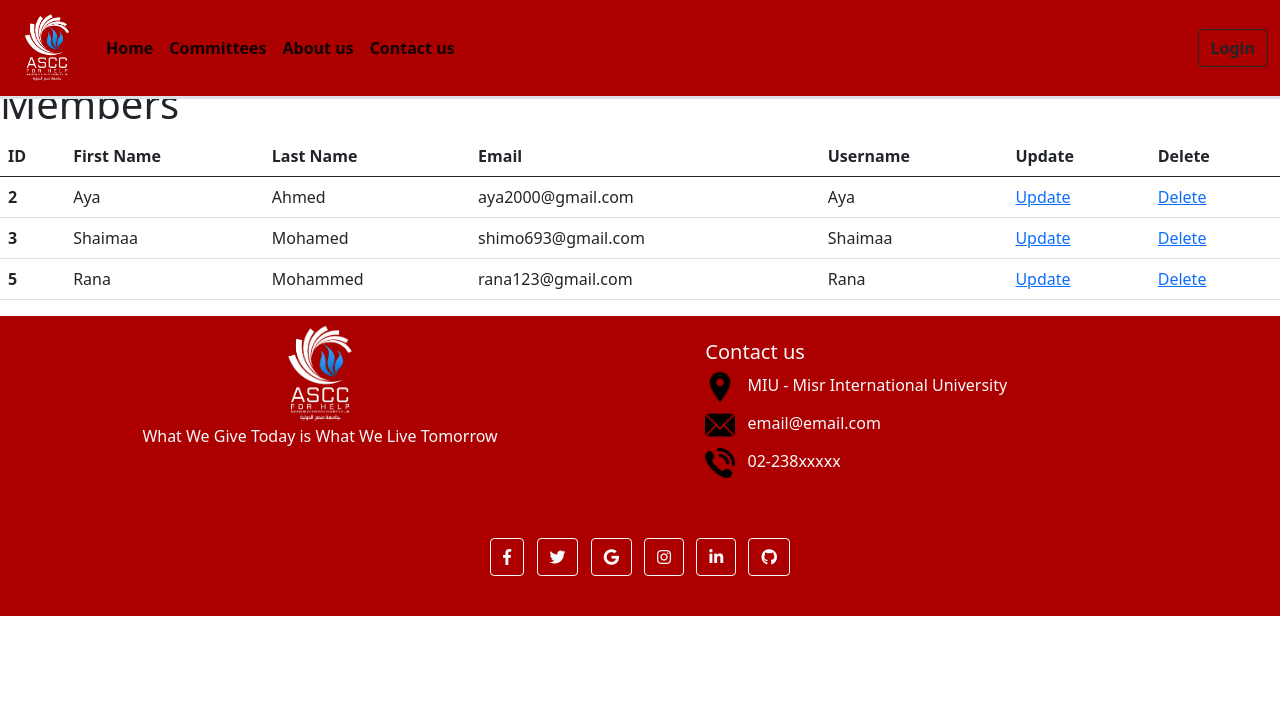
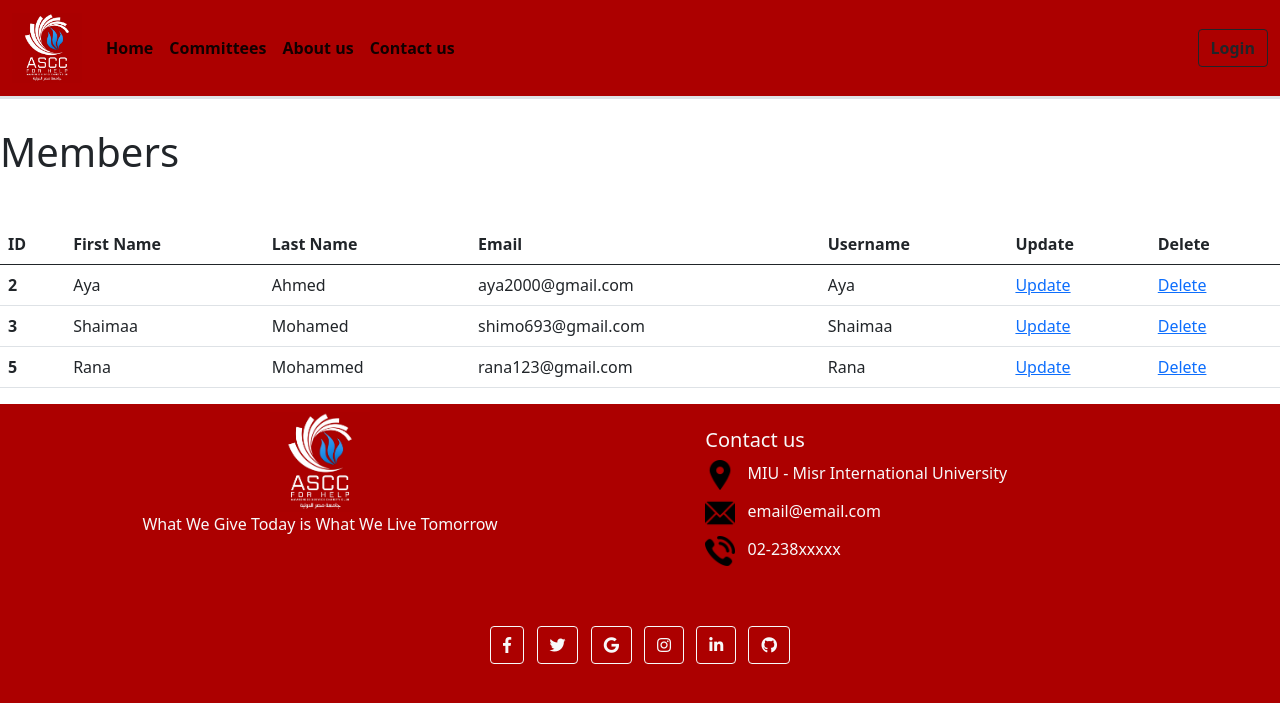
Before and after one commit to mourra950/Project-Agile-CSE233, a Django app: page /list in a window 1280 px wide. Shown: the top 703 px of the page. Run offline with Django 4.2, Linux system fonts and the light colour scheme; data comes from the database, SQL or seed files in the repository; some libraries are stand-ins or nearby versions.

Commit message:
Update List_of_members.html
Co-Authored-By: aya ahmad gamal <71007442+Aya-gamal2211@users.noreply.github.com>
Co-Authored-By: Shaimaa-moh <93445956+Shaimaa-moh@users.noreply.github.com>
Co-Authored-By: Omar Mohamed <64339763+mourra950@users.noreply.github.com>
Co-Authored-By: ranawalid <103863926+ranawalid@users.noreply.github.com>

```diff
--- a/Agile/Asec/Templates/Committee/List_of_members.html
+++ b/Agile/Asec/Templates/Committee/List_of_members.html
@@ -1,6 +1,8 @@
 {% extends "General/layout.html" %}
 {% block content %}
-<h1>Members</h1>
+
+
+<h1 class="my-5">Members</h1>
 
 <table class="table">
   <thead>
```
